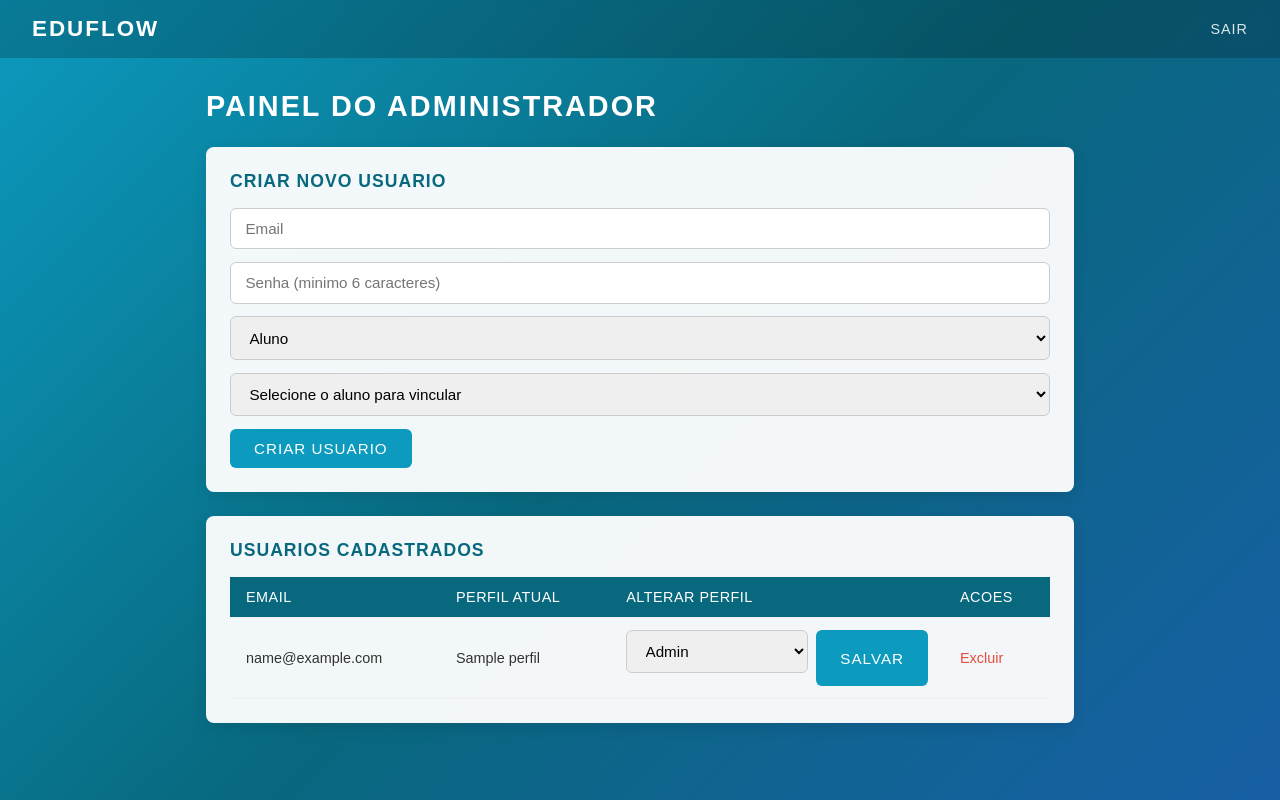
After one commit to ELPATON/TrabalhoIvonete1, a Flask app: template templates/adim.html in a window 1280 px wide. The commit adds this page. Run offline with Flask 3, Linux system fonts and the light colour scheme; the template is opened without the code that fills it: most values are stand-ins (such as "Sample title", 1, 10 or a date in 2020).

Commit message:
feat: sistema de perfis, painel admin e vinculacao aluno-login

```diff
--- /dev/null
+++ b/templates/adim.html
@@ -0,0 +1,77 @@
+{% extends 'base.html' %}
+
+{% block conteudo %}
+
+<div class="page-header">
+    <h1>Painel do Administrador</h1>
+</div>
+
+<div class="form-card">
+    <h2>Criar novo usuario</h2>
+    <form action="/admin/criar" method="POST">
+        <input type="email" name="email" placeholder="Email" required>
+        <input type="password" name="senha" placeholder="Senha (minimo 6 caracteres)" required>
+        <select name="perfil" id="perfil-select" onchange="mostrarAluno(this.value)">
+            <option value="aluno">Aluno</option>
+            <option value="professor">Professor</option>
+            <option value="admin">Admin</option>
+        </select>
+        <div id="campo-aluno">
+            <select name="aluno_id">
+                <option value="">Selecione o aluno para vincular</option>
+                {% for aluno in alunos %}
+                <option value="{{ aluno.id }}">{{ aluno.nome }} - {{ aluno.matricula }}</option>
+                {% endfor %}
+            </select>
+        </div>
+        <button type="submit">Criar usuario</button>
+    </form>
+</div>
+
+<div class="table-card">
+    <h2>Usuarios cadastrados</h2>
+    <table>
+        <thead>
+            <tr>
+                <th>Email</th>
+                <th>Perfil atual</th>
+                <th>Alterar perfil</th>
+                <th>Acoes</th>
+            </tr>
+        </thead>
+        <tbody>
+            {% for usuario in usuarios %}
+            <tr>
+                <td>{{ usuario.email }}</td>
+                <td>{{ usuario.perfil }}</td>
+                <td>
+                    <form action="/admin/perfil/{{ usuario.id }}" method="POST" style="display:flex; gap: 8px;">
+                        <select name="perfil">
+                            <option value="admin" {% if usuario.perfil == 'admin' %}selected{% endif %}>Admin</option>
+                            <option value="professor" {% if usuario.perfil == 'professor' %}selected{% endif %}>Professor</option>
+                            <option value="aluno" {% if usuario.perfil == 'aluno' %}selected{% endif %}>Aluno</option>
+                        </select>
+                        <button type="submit">Salvar</button>
+                    </form>
+                </td>
+                <td>
+                    <a href="/admin/excluir/{{ usuario.id }}"
+                       onclick="return confirm('Excluir este usuario?')">
+                       Excluir
+                    </a>
+                </td>
+            </tr>
+            {% endfor %}
+        </tbody>
+    </table>
+</div>
+
+<script>
+function mostrarAluno(perfil) {
+    const campo = document.getElementById('campo-aluno');
+    campo.style.display = perfil === 'aluno' ? 'block' : 'none';
+}
+mostrarAluno('aluno');
+</script>
+
+{% endblock %}
--- a/templates/login.html
+++ b/templates/login.html
@@ -25,10 +25,6 @@
             </div>
             <input type="submit" value="ACESSAR">
         </form>
-
-        <p class="small">
-            Nao tem conta? <a href="/cadastro">Cadastre-se</a>
-        </p>
     </div>
 </body>
 </html>
```
Also changed, not shown: rota/adim.py (+41 -10 lines).
